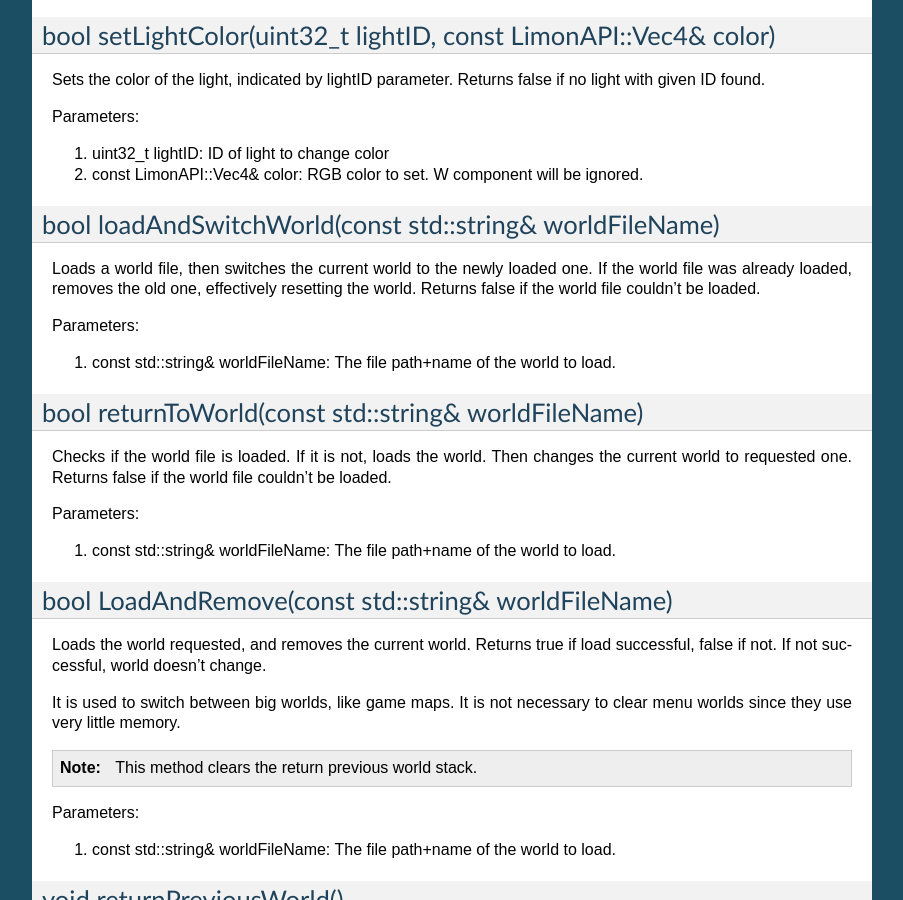
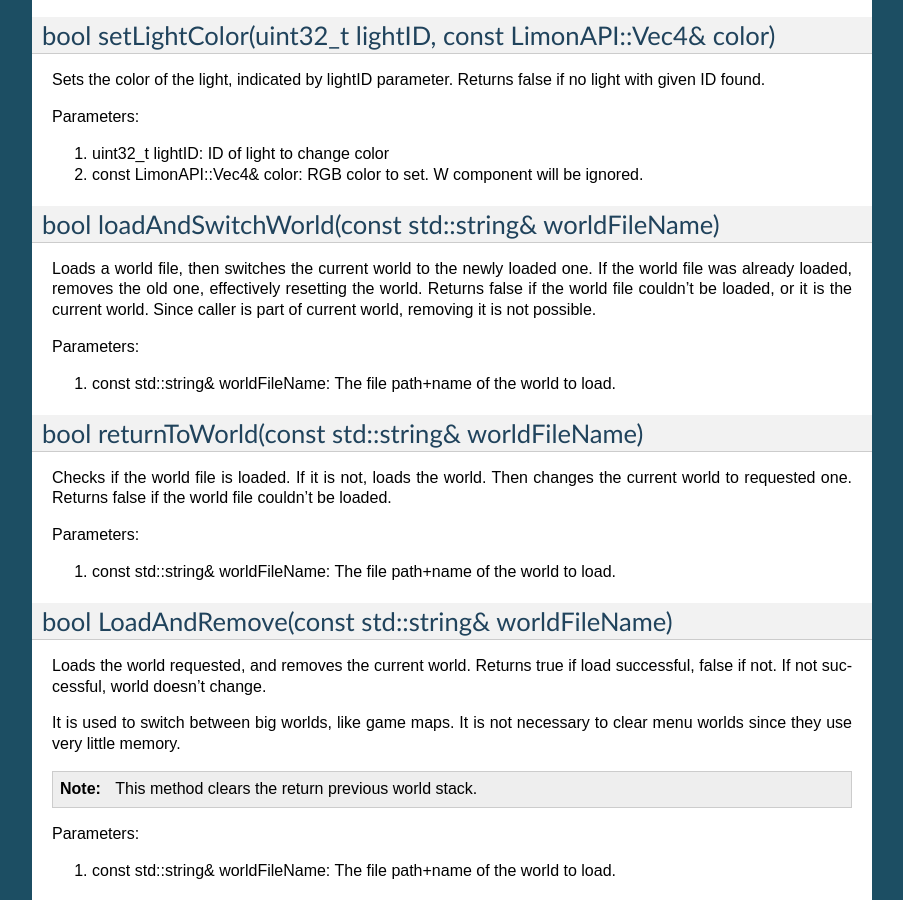
Before and after one commit to enginmanap/limonEngine-docs, a Sphinx documentation site: the page built from docs/ExtendingByAPI/APIReference.rst, in a window 1280 px wide and 900 px high, scrolled down 9799 px. Shown: the whole window, without its empty margins (198-1101 px from the left). Built offline with Sphinx 7.4.7, drawn with Linux system fonts in a browser that asks for light colours; pages that are not in the unit, such as notebooks, are missing from menus.

Commit message:
Update documentation about loadAndSwitchWorld

```diff
--- a/docs/ExtendingByAPI/APIReference.rst
+++ b/docs/ExtendingByAPI/APIReference.rst
@@ -571,7 +571,7 @@ Parameters:
 bool loadAndSwitchWorld(const std::string& worldFileName)
 =========================================================
 
-Loads a world file, then switches the current world to the newly loaded one. If the world file was already loaded, removes the old one, effectively resetting the world. Returns false if the world file couldn't be loaded.
+Loads a world file, then switches the current world to the newly loaded one. If the world file was already loaded, removes the old one, effectively resetting the world. Returns false if the world file couldn't be loaded, or it is the current world. Since caller is part of current world, removing it is not possible.
 
 Parameters:
 
```
